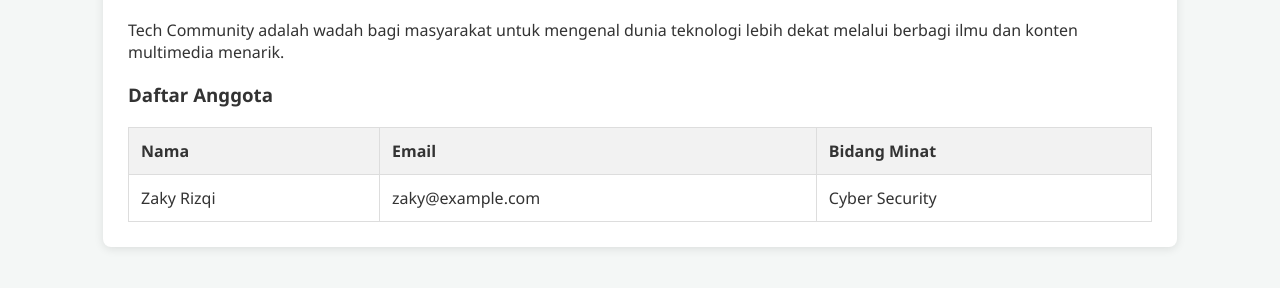
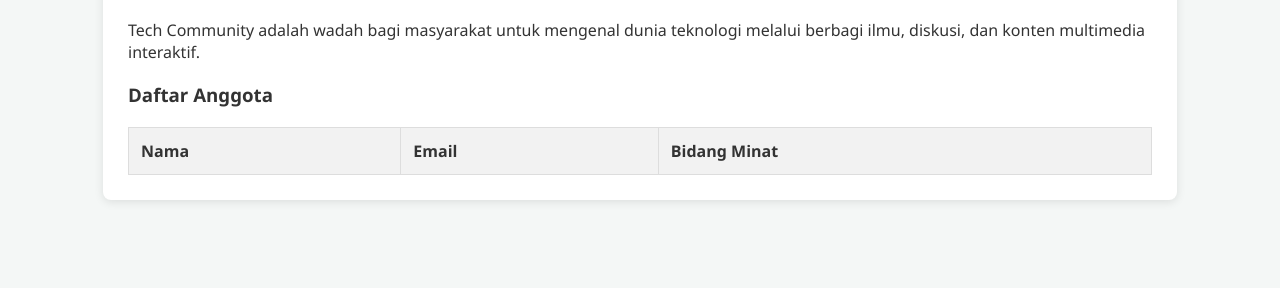
Before and after one commit to ZakyRizqiHasanain/PDW-UCP1F-109, a plain HTML site: page index.html in a window 1280 px wide. Shown: the part 176-464 px from the top of the page. Drawn offline with Linux system fonts and the light colour scheme.

Commit message:
tambah halaman utama dan tabel anggota

```diff
--- a/index.html
+++ b/index.html
@@ -6,6 +6,7 @@
     <link rel="stylesheet" href="style.css">
 </head>
 <body>
+
     <nav>
         <a href="./index.html">Home</a>
         <a href="./form.html">Pendaftaran</a>
@@ -14,7 +15,10 @@
 
     <div class="container">
         <h1>Tech Community</h1>
-        <p>Tech Community adalah wadah bagi masyarakat untuk mengenal dunia teknologi lebih dekat melalui berbagi ilmu dan konten multimedia menarik.</p>
+        <p>
+            Tech Community adalah wadah bagi masyarakat untuk mengenal dunia teknologi
+            melalui berbagi ilmu, diskusi, dan konten multimedia interaktif.
+        </p>
 
         <h3>Daftar Anggota</h3>
         <table>
@@ -26,14 +30,11 @@
                 </tr>
             </thead>
             <tbody id="memberTable">
-                <tr>
-                    <td>Zaky Rizqi</td>
-                    <td>zaky@example.com</td>
-                    <td>Cyber Security</td>
-                </tr>
+                <!-- Data dari JS -->
             </tbody>
         </table>
     </div>
 
+    <script src="script.js"></script>
 </body>
 </html>
```
